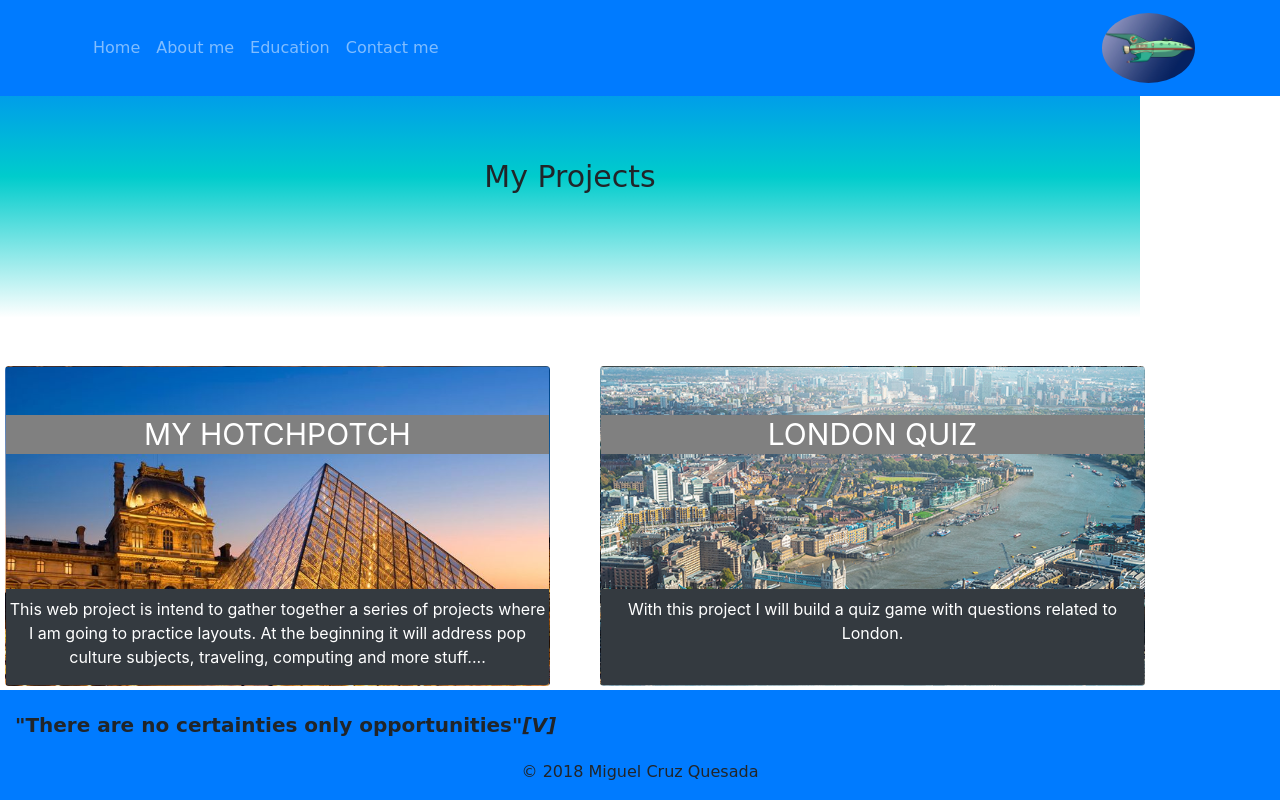
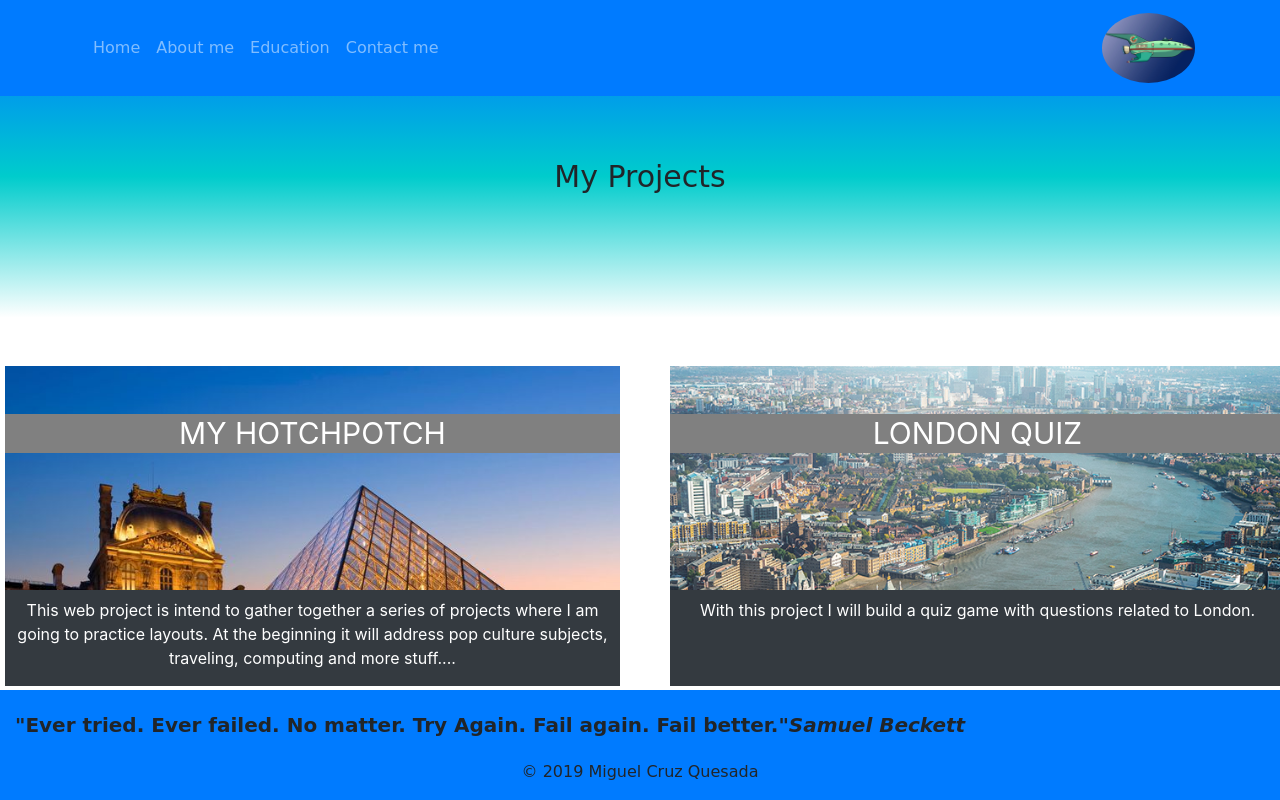
Before and after one commit to migCruQue/migcruque.github.io, a plain HTML site: page projects.html in a window 1280 px wide. Drawn offline with nearby package versions, Linux system fonts and the light colour scheme; a web font is replaced by a local one.

Commit message:
duplicate css card fixed plus update the main footer

```diff
--- a/css/main.css
+++ b/css/main.css
@@ -176,7 +176,7 @@ padding-bottom: 200px;
 
 }
 
-.card {
+.project-card {
 
   height: 40vh;
   background-size: cover;
--- a/projects.html
+++ b/projects.html
@@ -43,7 +43,7 @@
     <!--Main- Content-->
 
 
-        <div class="container main-projects">
+        <div class="container-fluid main-projects">
 
               <h1 id="projects-main-header">My Projects</h1>
 
@@ -53,8 +53,8 @@
 
                   <a href="https://migcruque.github.io/listsinterests/" class="entry">
 
-                      <div class="card hovereffect text-white hotchpotch">
-                          <!-- <img class="card-img" src="img/luvre_pyramid.jpeg" alt="Hotchpotch"> -->
+                      <div class="project-card hovereffect text-white hotchpotch">
+                          <img class="card-img" src="img/luvre_pyramid.jpeg" alt="Hotchpotch">
                           <div class="card-img-overlay p-0">
                               <h5 class="card-title mt-5 display-3">My Hotchpotch</h5>
                                <p class="card-text display-5 mt-5 bg-dark onbottom d-none d-lg-block">This web project is intend to gather together a series of projects where I am going to practice layouts.
@@ -65,8 +65,8 @@
 
                   <a href="https://migcruque.github.io/LondonQuiz/" class="entry">
 
-                      <div class="card hovereffect text-white londonQuiz">
-                          <!-- <img class="card-img" src="img/london_pic.jpg" alt="London river pic"> -->
+                      <div class="project-card hovereffect text-white londonQuiz">
+                          <img class="card-img" src="img/london_pic.jpg" alt="London river pic">
                           <div class="card-img-overlay p-0">
                               <h5 class="card-title mt-5 display-3">LONDON QUIZ</h5>
                                <p class="card-text display-5 mt-5 bg-dark onbottom d-none d-lg-block">With this project I will build a quiz game with questions related to London.</p>
@@ -87,12 +87,12 @@
                   <div class="container-fluid upper-footer d-none d-md-block">         <!-- UPPER FOOTER DOES NOT DISPLAY IN XS SCREEN -->
                     <!-- col-md-6 mt-md-0 mt-3 -->
                           <div class="text-left">
-                              <h5 class="font-weight-bold "><strong>"There are no certainties only opportunities"</strong><i>[V]</i></h5>
+                              <h5 class="font-weight-bold "><strong>"Ever tried. Ever failed. No matter. Try Again. Fail again. Fail better."</strong><i>Samuel Beckett</i></h5>
                           </div>
                   </div>
 
                   <div class="footer-copyright-index text-center py-3">
-                    © 2018 Miguel Cruz Quesada
+                    © 2019 Miguel Cruz Quesada
                   </div>
 
             </footer>
```
Also changed, not shown: aboutMe.html (+2 -2 lines), contactMe.html (+2 -2 lines), education.html (+3 -3 lines), index.html (+2 -2 lines).
